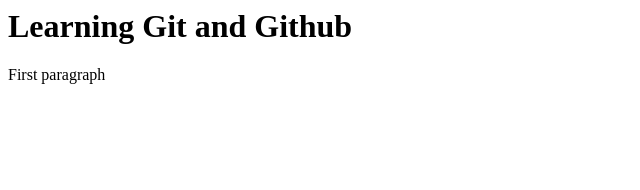
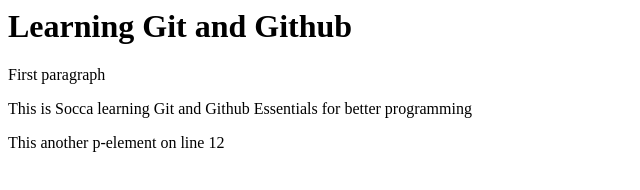
Before and after one commit to soccadevelopers/Git_and_github_tutorials, a plain HTML site: page index.html in a window 1280 px wide. Shown: the whole page, without its empty margins (0-640 px from the left). Drawn offline with Linux system fonts and the light colour scheme.

Commit message:
added an p-tag on line 12

```diff
--- a/index.html
+++ b/index.html
@@ -7,7 +7,8 @@
 
 	<h1>Learning Git and Github</h1>
 	<p>First paragraph</p>
-
+	<p>This is Socca learning Git and Github Essentials for better programming</p>
+	<p>This another p-element on line 12</p>
 
 </body>
 </html>
```
